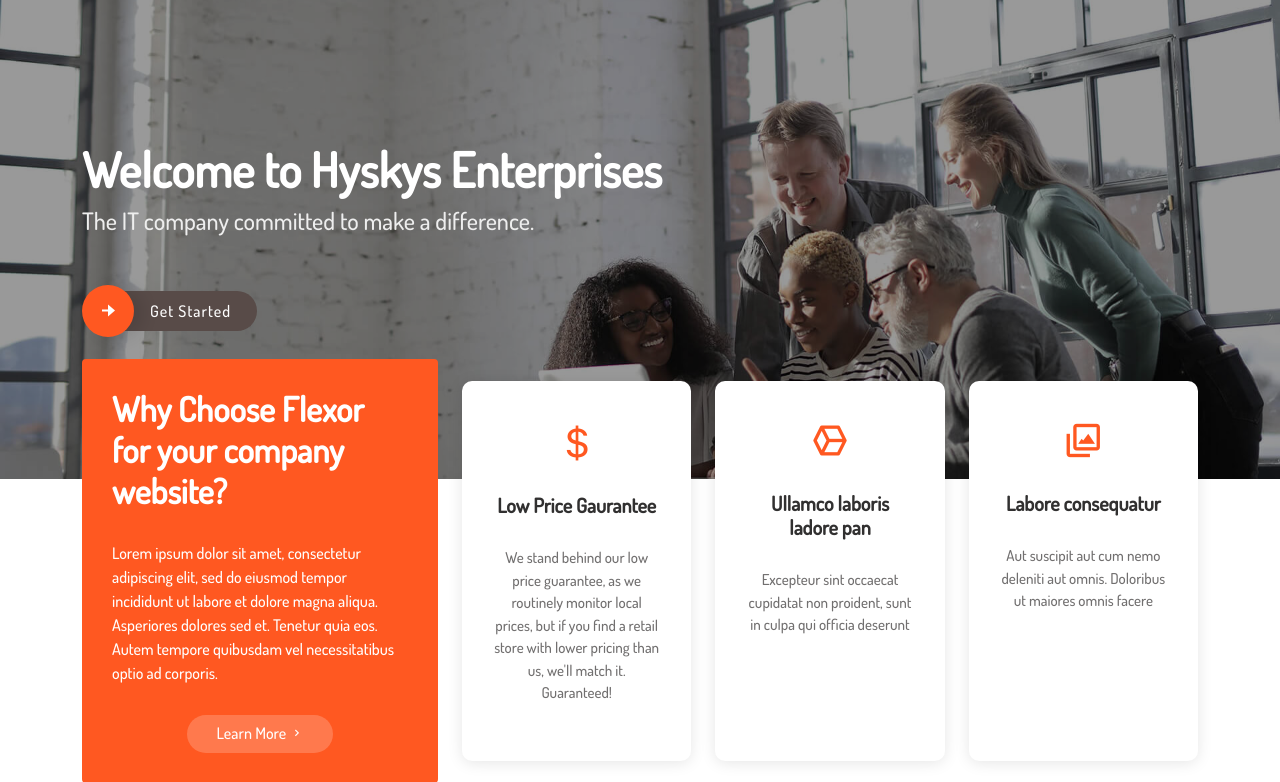
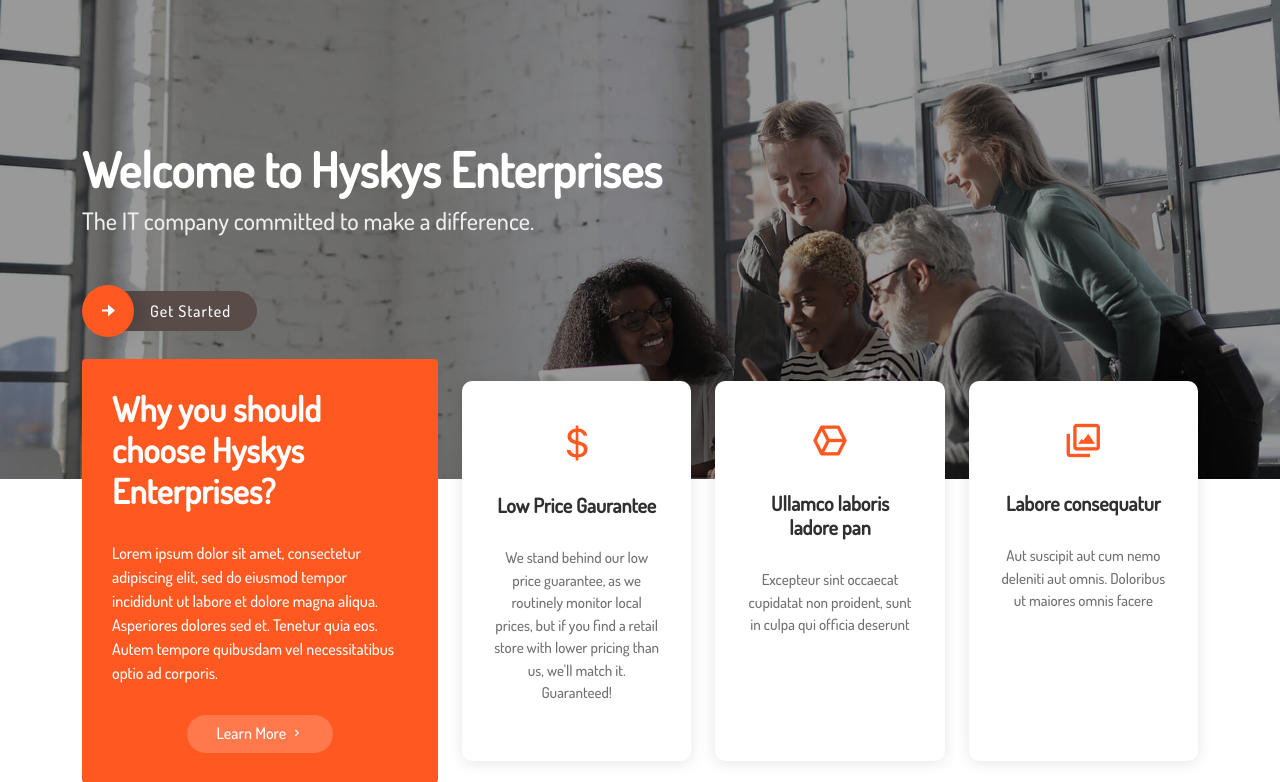
Before and after one commit to DevHumbleChris/hyskys_enterprises, a Django app: page / in a window 1280 px wide. Shown: the part 111-893 px from the top of the page. Run offline with Django 4.2, Linux system fonts and the light colour scheme; some libraries are stand-ins or nearby versions.

Commit message:
updated the index.html file

```diff
--- a/templates/index.html
+++ b/templates/index.html
@@ -89,7 +89,7 @@
         <div class="row">
           <div class="col-xl-4 col-lg-5" data-aos="fade-up">
             <div class="content">
-              <h3>Why Choose Flexor for your company website?</h3>
+              <h3>Why you should choose Hyskys Enterprises?</h3>
               <p>
                 Lorem ipsum dolor sit amet, consectetur adipiscing elit, sed do eiusmod tempor incididunt ut labore et dolore magna aliqua.
                 Asperiores dolores sed et. Tenetur quia eos. Autem tempore quibusdam vel necessitatibus optio ad corporis.
```
